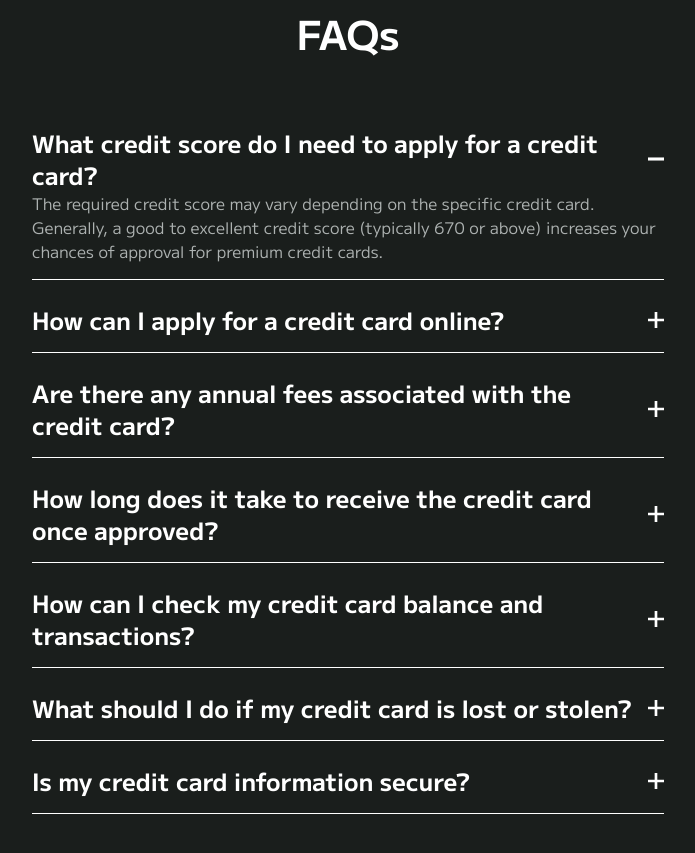
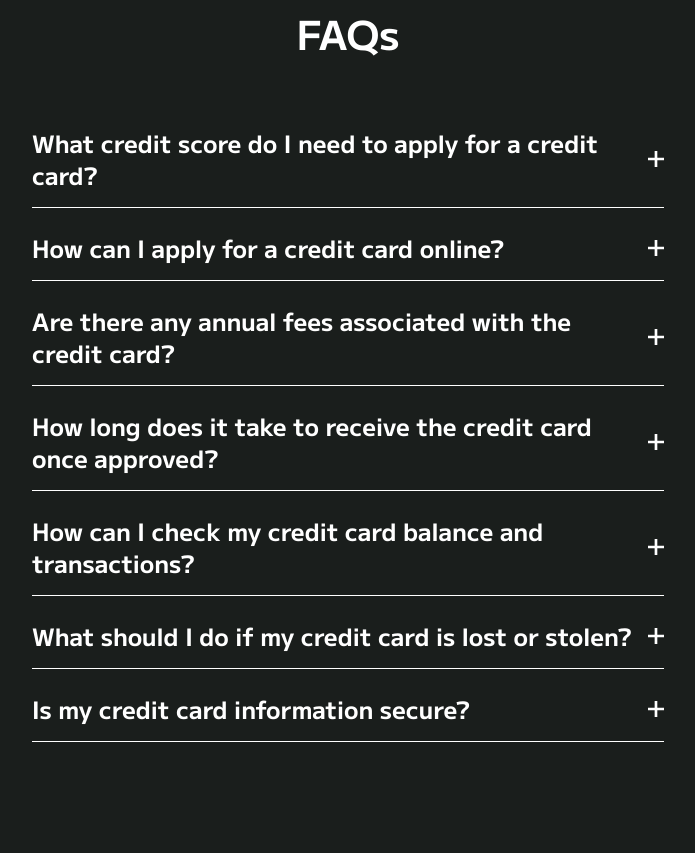
Before and after one commit to Atifsid/green-bank, a React (Vite) app: page / in a window 1280 px wide. Shown: the part 3240-4093 px from the top of the page, without its empty margins (292-987 px from the left). Built offline with nearby package versions, Linux system fonts and the light colour scheme.

Commit message:
add expand collaspe animation to faqs

```diff
--- a/src/components/Faq.jsx
+++ b/src/components/Faq.jsx
@@ -1,4 +1,4 @@
-import React, { useState } from 'react'
+import React, { useRef, useState } from 'react'
 import plus from '/plus.svg'
 import minus from '/minus.svg'
 
@@ -40,16 +40,12 @@ const FAQs = [
     }
 ]
 
-function Faq() {
-    const [faqs, setFaqs] = useState(FAQs);
+function Faq({ faqs = FAQs }) {
+    const [expandedIndex, setExpandedIndex] = useState(null);
 
-    const toggleFaq = (faqIdx) => {
-        let updatedFaqs = [...faqs];
-        updatedFaqs.forEach((faq, idx) => {
-            faq.isExpanded = idx === faqIdx ? !faq.isExpanded : false;
-        });
-        setFaqs(updatedFaqs);
-    }
+    const toggleFaq = (idx) => {
+        setExpandedIndex(expandedIndex === idx ? null : idx);
+    };
 
     return (
         <section className='my-32 flex justify-center px-6 lg:px-2'>
@@ -57,14 +53,12 @@ function Faq() {
                 <h6 className='ff-m-plus-1-bold text-white text-center text-[20px] lg:text-[40px] mb-16'>FAQs</h6>
                 <div className='flex flex-col gap-6'>
                     {faqs.map((faq, idx) => (
-                        <div key={`${faq.q}-${idx}`} className='border-b-1 border-white cursor-pointer pb-4' onClick={() => toggleFaq(idx)}>
-                            <div className='flex justify-between items-center gap-2'>
-                                <h6 className='text-white ff-m-plus-1-bold text-base lg:text-2xl'>{faq.q}</h6>
-                                {faq.isExpanded && <img src={minus} alt="plus" className='h-2 w-2 lg:h-4 lg:w-4' />}
-                                {!faq.isExpanded && <img src={plus} alt="plus" className='h-2 w-2 lg:h-4 lg:w-4' />}
-                            </div>
-                            {faq.isExpanded && <p className='text-gray ff-m-plus-1-regular text-sm lg:text-base'>{faq.a}</p>}
-                        </div>
+                        <FAQItem
+                            key={idx}
+                            faq={faq}
+                            isExpanded={expandedIndex === idx}
+                            toggle={() => toggleFaq(idx)}
+                        />
                     ))}
                 </div>
             </div>
@@ -72,4 +66,29 @@ function Faq() {
     )
 }
 
+const FAQItem = ({ faq, isExpanded, toggle }) => {
+    const contentRef = useRef(null);
+
+    return (
+        <div className="border-b-1 border-white cursor-pointer pb-4" onClick={toggle}>
+            <div className="flex justify-between items-center gap-2">
+                <h6 className="text-white ff-m-plus-1-bold text-base lg:text-2xl">{faq.q}</h6>
+                <img
+                    src={isExpanded ? minus : plus}
+                    alt={isExpanded ? "minus" : "plus"}
+                    className="h-3 w-3 lg:h-4 lg:w-4 transition-transform duration-300"
+                />
+            </div>
+
+            <div
+                ref={contentRef}
+                className="overflow-hidden transition-[height] duration-500 ease-in-out"
+                style={{ height: isExpanded ? contentRef.current?.scrollHeight : 0 }}
+            >
+                <p className="text-gray ff-m-plus-1-regular text-sm lg:text-base">{faq.a}</p>
+            </div>
+        </div>
+    );
+};
+
 export default Faq
```
